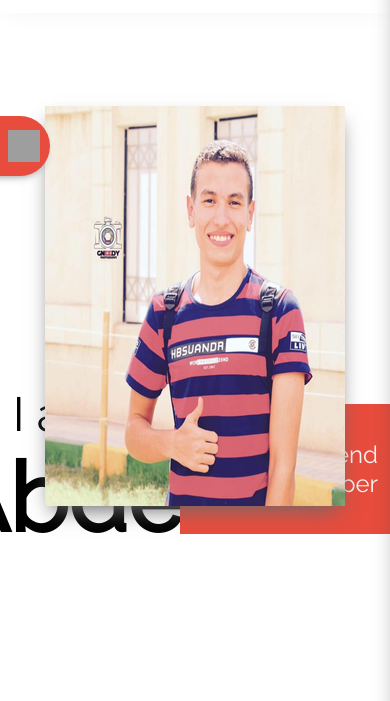
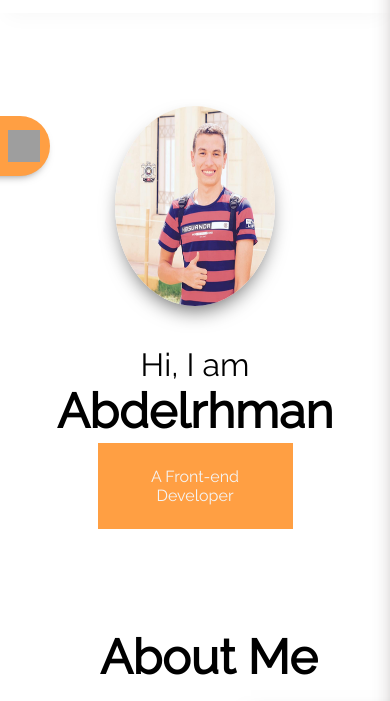
Before and after one commit to Abdelrhmangad/portfolio, a plain HTML site: page index.html in a window 390 px wide. Shown: the part 84-785 px from the top of the page. Drawn offline with Linux system fonts and the light colour scheme; grey boxes are pictures that could not be loaded.

Commit message:
Adding responsviness to lanfing page

```diff
--- a/css/main.css
+++ b/css/main.css
@@ -31,7 +31,7 @@ a{
     --font-size:1.3em;
     --main-font: 'Raleway', sans-serif;
     /* --main-color:#fff600; */
-    --main-color:#e74c3c;
+    --main-color:#ff9f43;
     --background-color:#fff;
     --Sec-background-color:#f3f3f3;
 
@@ -138,8 +138,8 @@ section.landing-page{
     position: relative;
 }
 section.landing-page img{
-    width: 300px;
-    height: 400px;
+    width: 20rem;
+    height: 30rem;
     /* box-shadow: 0px 30px 60px rgba(0,0,0,35%); */
     -webkit-box-shadow: 0 10px 20px -6px rgb(107, 107, 107);
     -moz-box-shadow: 0 10px 20px -6px rgb(107, 107, 107);
@@ -147,26 +147,68 @@ section.landing-page img{
     z-index: 2;
 }
 section.landing-page .intro-name{
+    display: block;
     margin-left: 50px;
     margin-top: -120px;
 }
 section.landing-page .intro-name p{
-    font-size: 2em;
+    font-size: 2rem;
     font-weight: 10;
 }
 section.landing-page .intro-name .my-name{
-    font-size: 4em;
+    font-size: 4rem;
     font-weight: bold;
 }
 /* ===============start Style of Yellow Tape */
 section.landing-page .yellow-tape{
+    display: block;
     left: 180px;
     bottom: 70px;
     text-align: right;
-    font-size: 1.5em;
+    font-size: 1.5rem;
 }
 /* ===============End Style of Yellow Tape */
 
+
+/* -------------Start Responsive media for landing page Section */
+@media (max-width: 768px){
+    section.landing-page{
+        display:flex;
+        justify-content: center;
+    }
+
+    section.landing-page img{
+        width: 160px;
+        height: 200px;
+        border-radius: 100%;
+        text-align: right;
+    }
+    section.landing-page .intro-name{
+        display: block;
+        text-align: center;
+        margin-left: 0px;
+        margin-top: 40px;
+        margin-bottom: 40px;
+        font-size: 1rem;
+    }
+    section.landing-page .intro-name p{
+        font-size: 2rem;
+        font-weight: 10;
+    }
+    section.landing-page .intro-name .my-name{
+        font-size: 3rem;
+        font-weight: bold;
+    }
+    section.landing-page .yellow-tape{
+        margin: auto;
+        width: 50vw;
+        left: auto;
+        bottom: 0px;
+        text-align: center;
+        font-size: 1rem;
+    }
+}
+/* -------------End Responsive media for landing page Section */
 /* End landing page Section */
 
 
```
Also changed, not shown: 1 other file.
